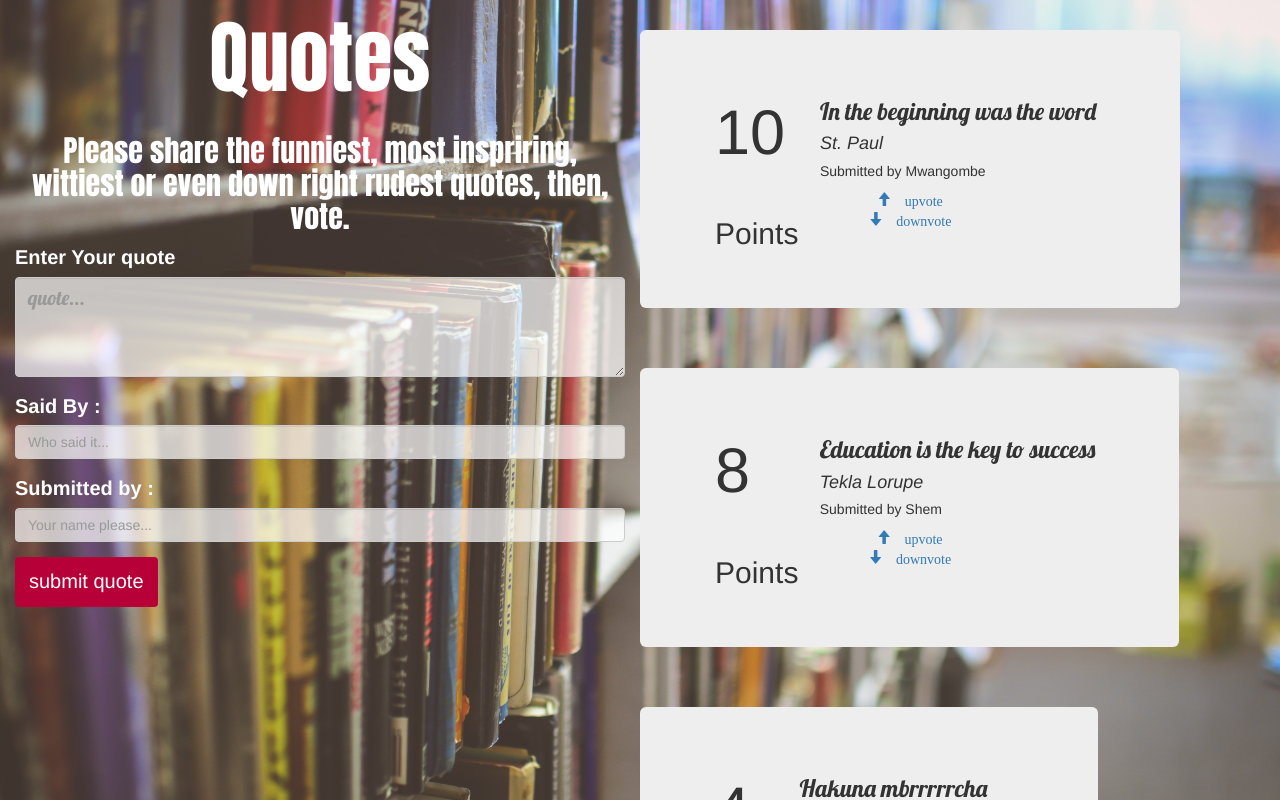
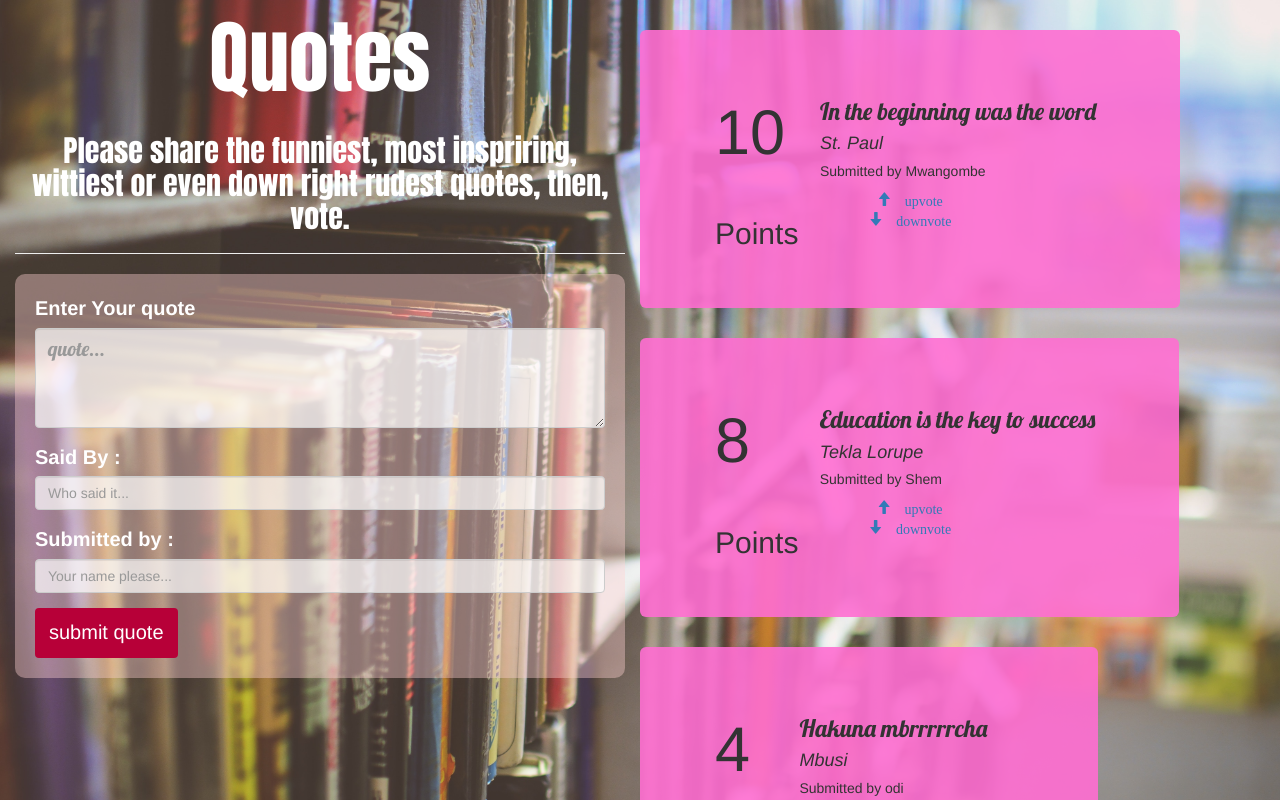
Before and after one commit to MuthangaShem/Quotes, an Angular app: page / in a window 1280 px wide. Shown: the top 800 px of the page. Built offline with nearby package versions, Linux system fonts and the light colour scheme.

Commit message:
edit form

```diff
--- a/src/app/app.component.css
+++ b/src/app/app.component.css
@@ -43,6 +43,13 @@ input, textarea{
   height: 50px;
 }
 
+form{
+    background-color: rgba(255,210,210,0.4);
+    padding: 20px;
+    border-radius: 10px;
+}
+
+
 header{
 	color: white;
 	text-align: center;
--- a/src/app/app.component.html
+++ b/src/app/app.component.html
@@ -13,6 +13,7 @@
             <header>Quotes</header>
             <h2 class="semiHead">Please share the funniest, most inspriring, wittiest or even down right rudest quotes, then, vote.</h2>
           </div>
+          <hr>
 
           <form >
             <div class="form-group" >
--- a/src/app/quote/quote.component.css
+++ b/src/app/quote/quote.component.css
@@ -4,3 +4,8 @@
 h3{
 	font-family: 'Lobster', cursive;
 }
+
+.jumbotron{
+    background-color: rgba(255,110,210,0.9);
+    margin: 0px;
+}
```
Also changed, not shown: 8 other files (tests, documents, lock files or other folders).
